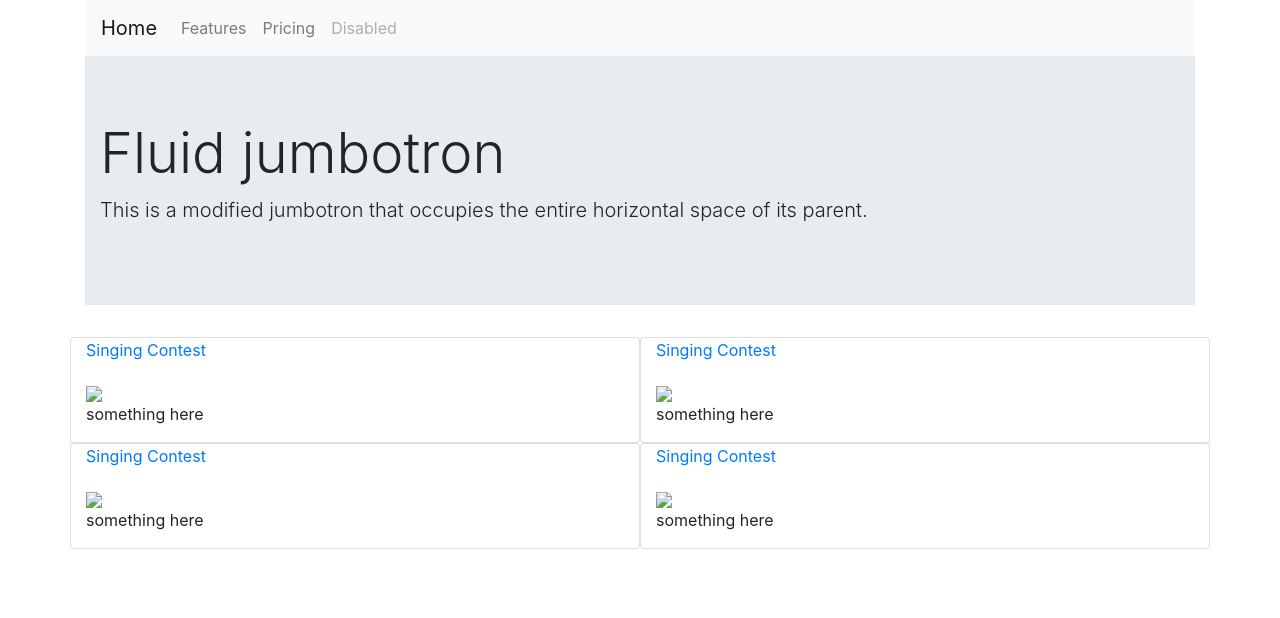
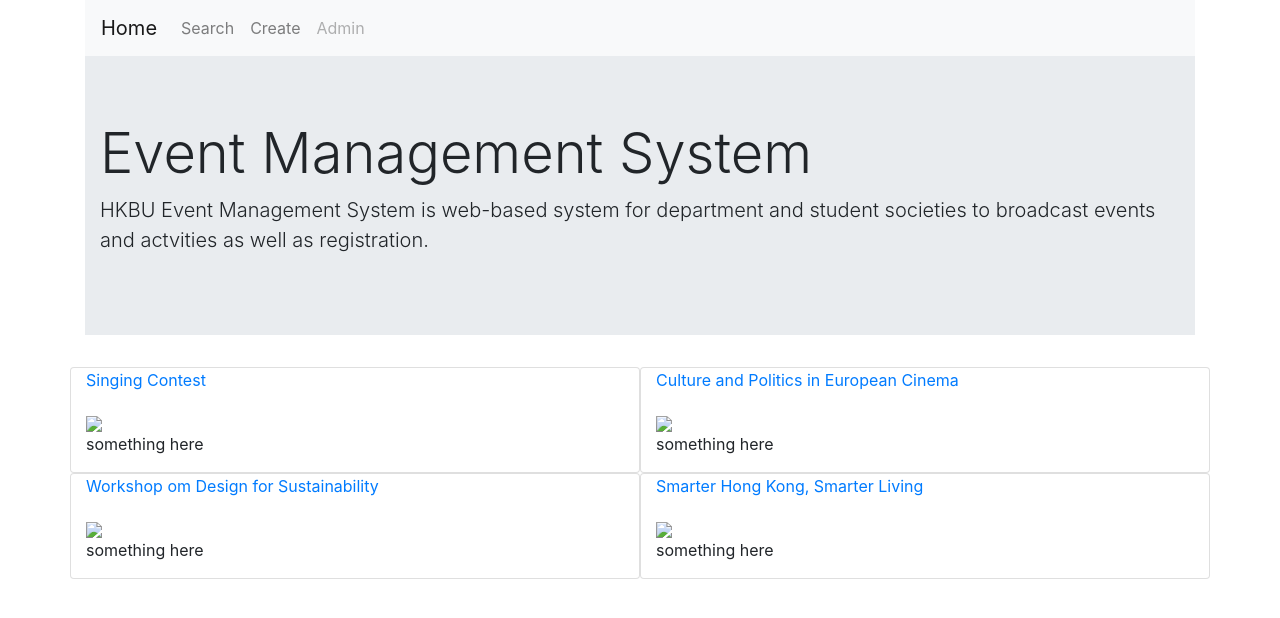
Before and after one commit to LaneLaw/Event-Management-System, a Node project: template views/homepage.ejs in a window 1280 px wide. Shown: the top 618 px of the page. Run offline with Node 20 templates, Linux system fonts and the light colour scheme; the template is opened without the code that fills it, so the values that code supplies are empty; some libraries are stand-ins or nearby versions.

Commit message:
Homepage with some editing

```diff
--- a/views/homepage.ejs
+++ b/views/homepage.ejs
@@ -14,16 +14,16 @@
                 <a class="navbar-brand" href="#">Home
                     <span class="sr-only">(current)</span>
                 </a>
-                <a class="nav-item nav-link" href="#">Features</a>
-                <a class="nav-item nav-link" href="#">Pricing</a>
-                <a class="nav-item nav-link disabled" href="#">Disabled</a>
+                <a class="nav-item nav-link" href="#">Search</a>
+                <a class="nav-item nav-link" href="#">Create</a>
+                <a class="nav-item nav-link disabled" href="#">Admin</a>
             </div>
         </div>
     </nav>
     <div class="jumbotron jumbotron-fluid">
         <div class="container">
-            <h1 class="display-4">Fluid jumbotron</h1>
-            <p class="lead">This is a modified jumbotron that occupies the entire horizontal space of its parent.</p>
+            <h1 class="display-4">Event Management System</h1>
+            <p class="lead">HKBU Event Management System is web-based system for department and student societies to broadcast events and actvities as well as registration.</p>
         </div>
     </div>
 
@@ -34,17 +34,17 @@
            <p >something here</p>
         </div>
         <div id="div02" class="card col-12 col-sm-6 ">
-            <a href="#">Singing Contest</a></br>
+            <a href="#">Culture and Politics in European Cinema</a></br>
            <a href="https://placeholder.com"><img src="https://via.placeholder.com/115x160"></a>
            <p >something here</p>
         </div>
         <div id="div03" class="card col-12 col-sm-6 ">
-            <a href="#">Singing Contest</a></br>
+            <a href="#">Workshop om Design for Sustainability</a></br>
            <a href="https://placeholder.com"><img src="https://via.placeholder.com/115x160"></a>
            <p >something here</p>
         </div>
         <div id="div04" class="card col-12 col-sm-6 ">
-            <a href="#">Singing Contest</a></br>
+            <a href="#">Smarter Hong Kong, Smarter Living</a></br>
            <a href="https://placeholder.com"><img src="https://via.placeholder.com/115x160"></a>
            <p >something here</p>
         </div>
```
